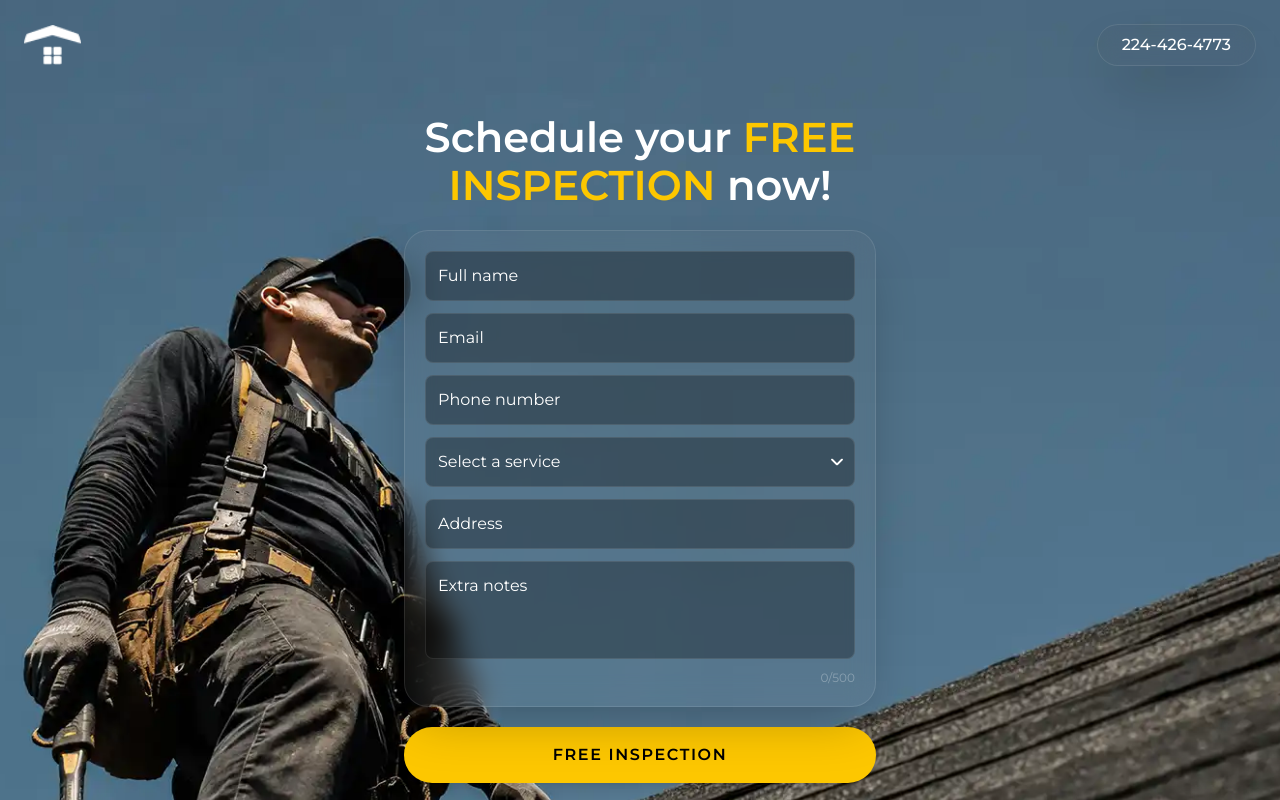
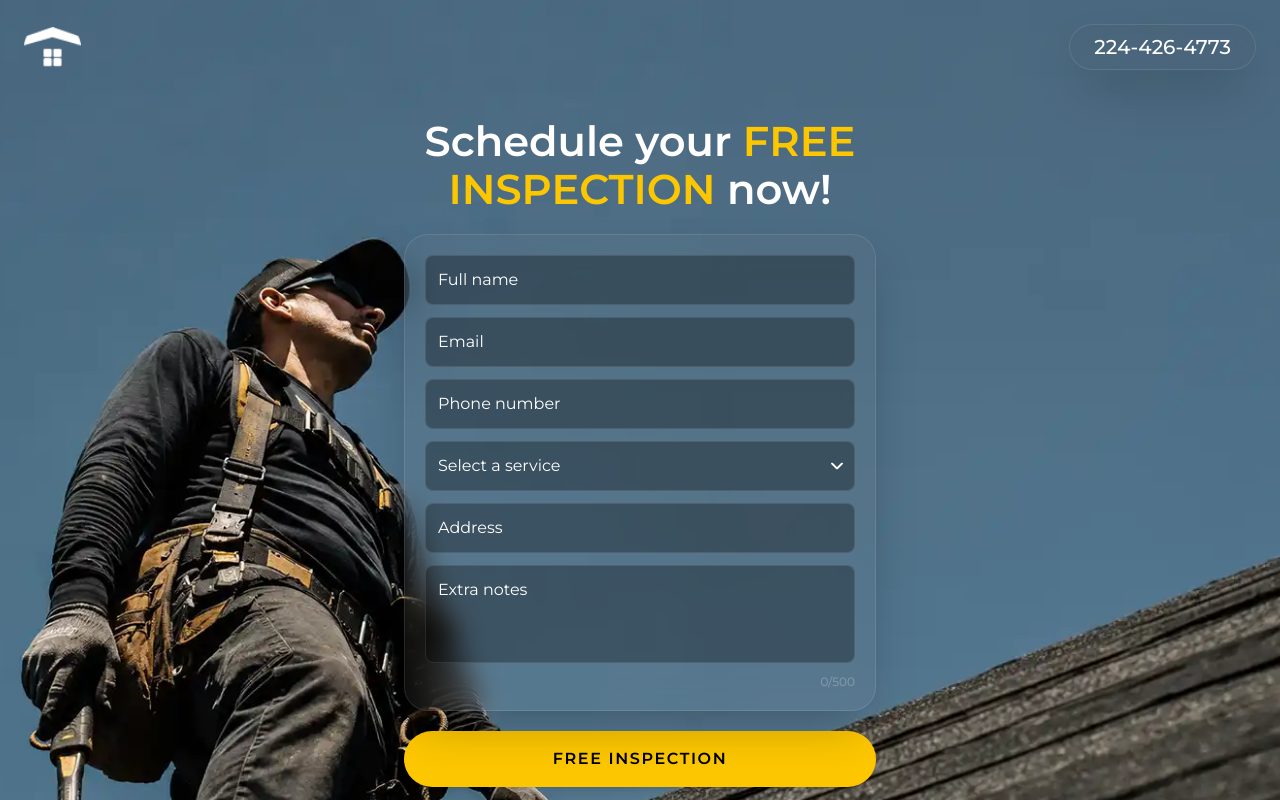
Before and after one commit to dtalledo18/advanced-roofing-contact, a Next.js app: page / in a window 1280 px wide. Shown: the top 800 px of the page. Built offline with nearby package versions, Linux system fonts and the light colour scheme.

Commit message:
Update page.tsx

```diff
--- a/app/page.tsx
+++ b/app/page.tsx
@@ -248,7 +248,7 @@ export default function LandingPage() {
                                         border: '1px solid rgba(255,255,255,0.1)'
                                     }}
                                 >
-                                    <p className="text-white text-md font-medium">224-426-4773</p>
+                                    <p className="text-white text-xl font-medium">224-426-4773</p>
                                 </div>
                             </div>
                         </div>
```
